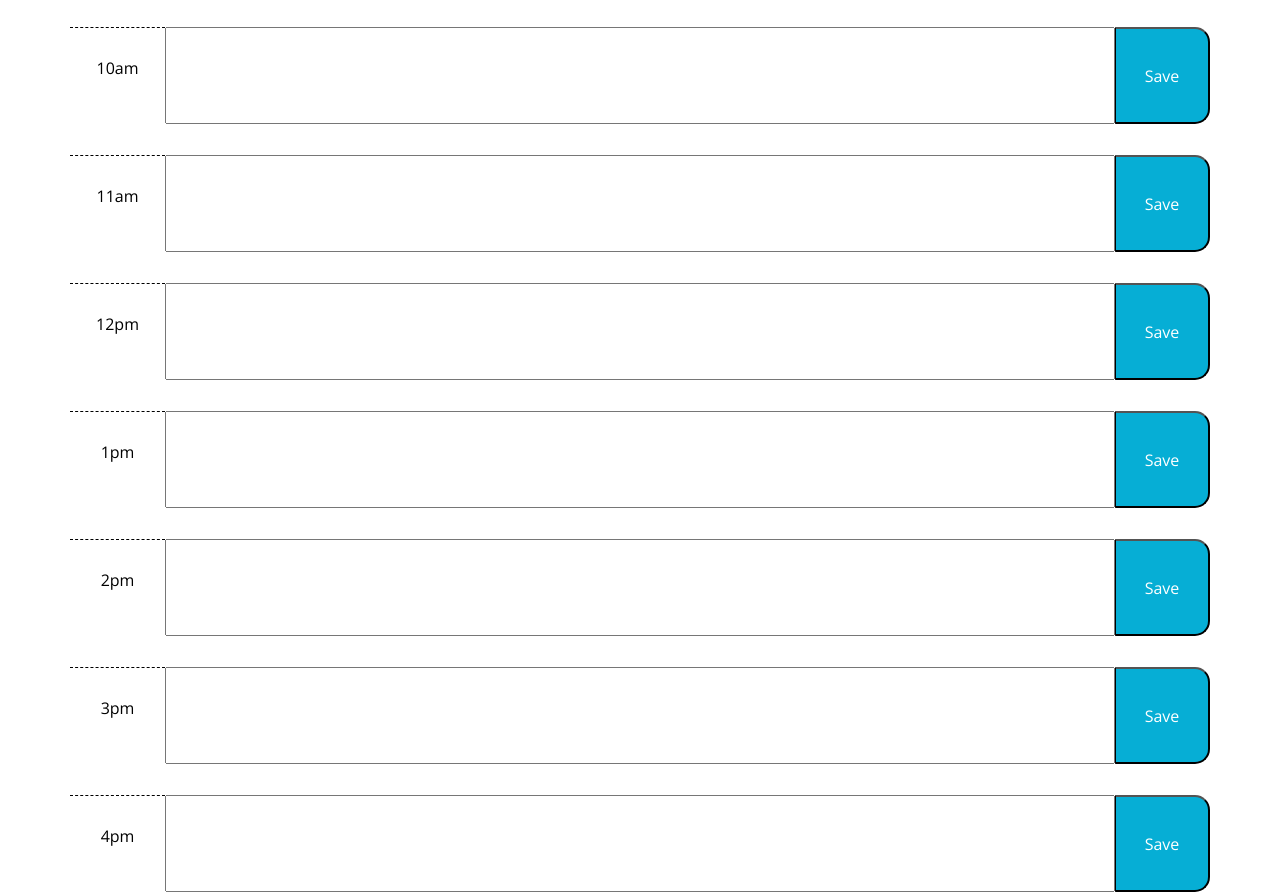
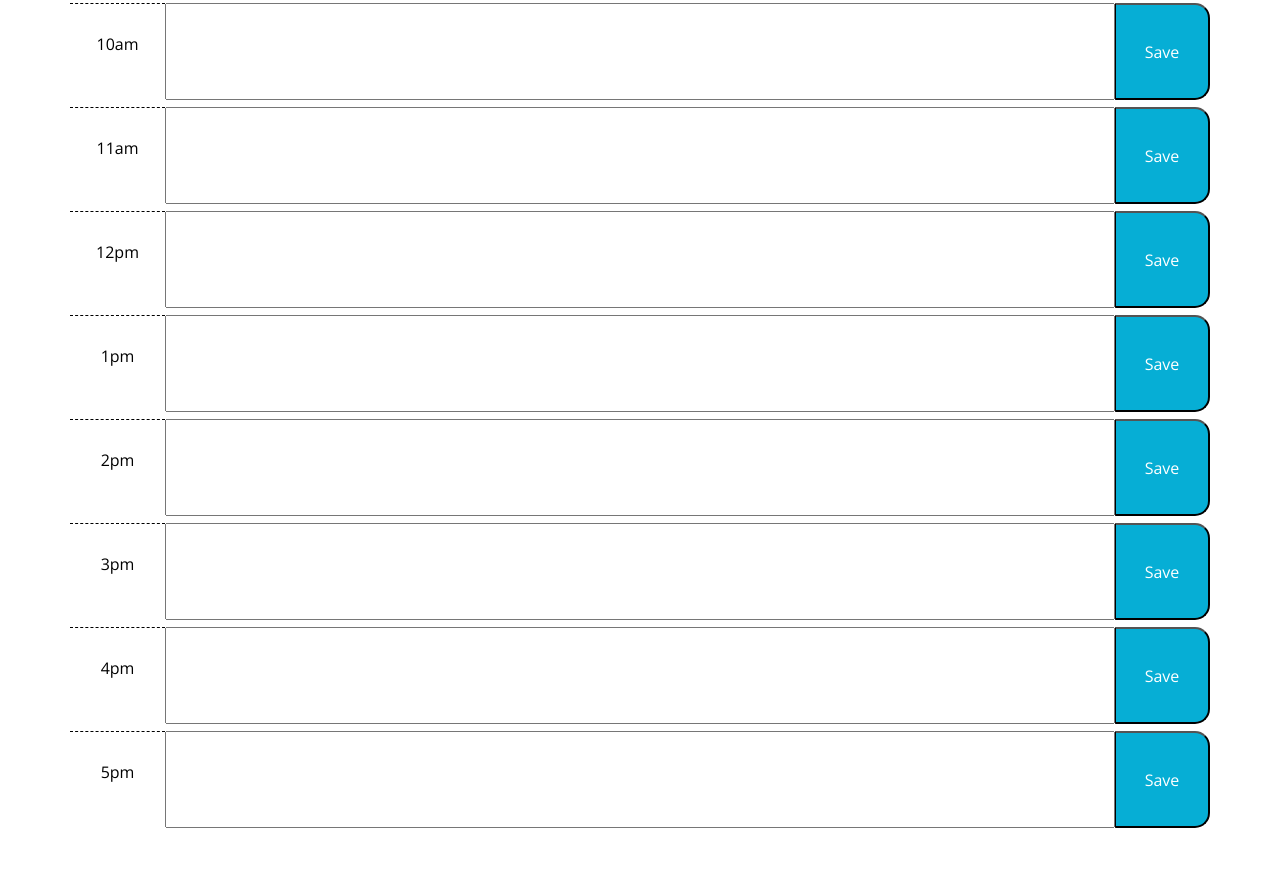
Before and after one commit to edytatar/day-planner, a plain HTML site: page index.html in a window 1280 px wide. Shown: the part 402-1297 px from the top of the page. After the commit the page ends 1236 px from the top, so only its background shows below. Drawn offline with nearby package versions, Linux system fonts and the light colour scheme.

Commit message:
Changed margin to be smaller inbetween rows

```diff
--- a/index.html
+++ b/index.html
@@ -21,7 +21,7 @@
     </header>
     <main class="container justify-content-center">
 
-        <section class="row mb-5">
+        <section class="row mb-4">
             <time class="hour col-12 col-md-12 col-lg-1">
                 <p class="time-block"> 9am </p>
             </time>
@@ -31,7 +31,7 @@
             <button class="saveBtn col-12 col-12 col-md-6 col-lg-1">Save</button>
         </section>
 
-        <section class="row mb-5">
+        <section class="row mb-4">
             <time class="hour col-12 col-md-12 col-lg-1">
                 <p class="time-block"> 10am </p>
             </time>
@@ -41,7 +41,7 @@
             <button class="saveBtn col-12 col-12 col-md-6 col-lg-1">Save</button>
         </section>
 
-        <section class="row mb-5">
+        <section class="row mb-4">
             <time class="hour col-12 col-md-12 col-lg-1">
                 <p class="time-block"> 11am </p>
             </time>
@@ -51,7 +51,7 @@
             <button class="saveBtn col-12 col-12 col-md-6 col-lg-1">Save</button>
         </section>
 
-        <section class="row mb-5">
+        <section class="row mb-4">
             <time class="hour col-12 col-md-12 col-lg-1">
                 <p class="time-block"> 12pm </p>
             </time>
@@ -61,7 +61,7 @@
             <button class="saveBtn col-12 col-12 col-md-6 col-lg-1">Save</button>
         </section>
 
-        <section class="row mb-5">
+        <section class="row mb-4">
             <time class="hour col-12 col-md-12 col-lg-1">
                 <p class="time-block"> 1pm </p>
             </time>
@@ -71,7 +71,7 @@
             <button class="saveBtn col-12 col-12 col-md-6 col-lg-1">Save</button>
         </section>
 
-        <section class="row mb-5">
+        <section class="row mb-4">
             <time class="hour col-12 col-md-12 col-lg-1">
                 <p class="time-block"> 2pm </p>
             </time>
@@ -81,7 +81,7 @@
             <button class="saveBtn col-12 col-12 col-md-6 col-lg-1">Save</button>
         </section>
 
-        <section class="row mb-5">
+        <section class="row mb-4">
             <time class="hour col-12 col-md-12 col-lg-1">
                 <p class="time-block"> 3pm </p>
             </time>
@@ -91,7 +91,7 @@
             <button class="saveBtn col-12 col-12 col-md-6 col-lg-1">Save</button>
         </section>
 
-        <section class="row mb-5">
+        <section class="row mb-4">
             <time class="hour col-12 col-md-12 col-lg-1">
                 <p class="time-block"> 4pm </p>
             </time>
@@ -101,7 +101,7 @@
             <button class="saveBtn col-12 col-12 col-md-6 col-lg-1">Save</button>
         </section>
 
-        <section class="row mb-5">
+        <section class="row mb-4">
             <time class="hour col-12 col-md-12 col-lg-1">
                 <p class="time-block"> 5pm </p>
             </time>
```
